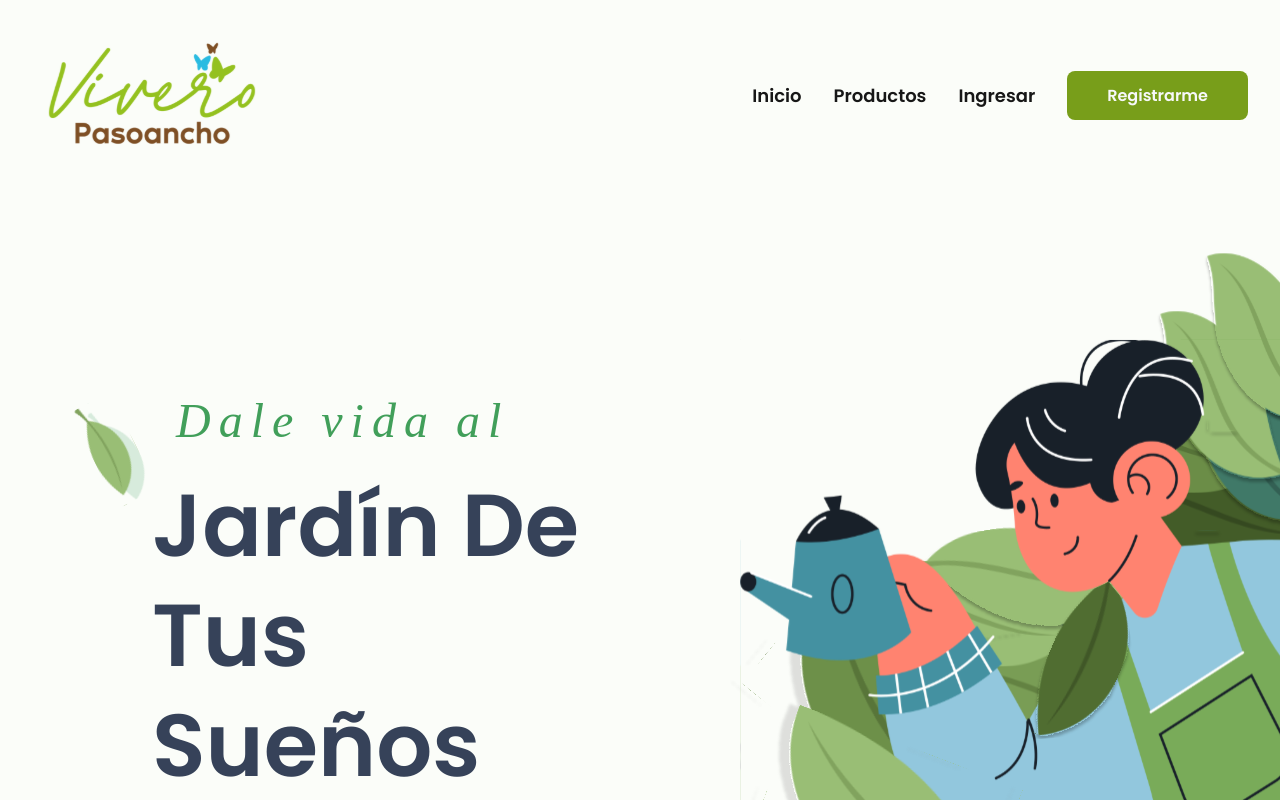
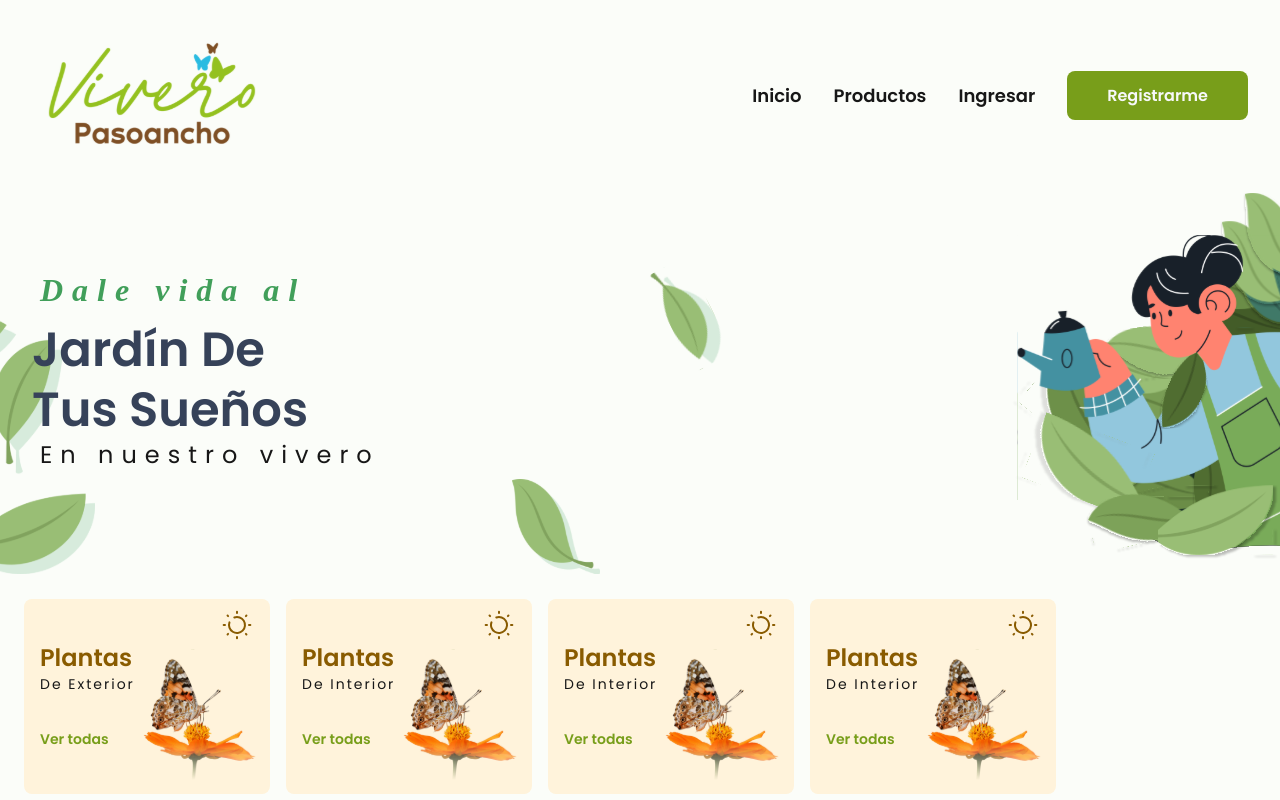
Before and after one commit to mcamilacm/gardenshop-web, a Next.js app: page / in a window 1280 px wide. Shown: the top 800 px of the page. Built offline with nearby package versions, Linux system fonts and the light colour scheme.

Commit message:
hero responsive design adjustment

```diff
--- a/src/app/Home/Hero/Hero.module.css
+++ b/src/app/Home/Hero/Hero.module.css
@@ -2,53 +2,48 @@
   display: flex;
   flex-direction: column;
   justify-content: space-between;
-    background-color: var(--color-background, #FBFDF9);
+  background-color: var(--color-background, #fbfdf9);
   position: relative;
 
-    @media (min-width: 768px) {
+  @media (min-width: 744px) {
     flex-direction: row-reverse;
     align-items: center;
-
-
   }
-
 }
-
 
 .main_image {
   display: flex;
   align-items: end;
   justify-content: end;
   position: relative;
-
 }
 
 .main_ilustration {
   width: 19.165rem;
   height: 23.89125rem;
-    @media (min-width: 768px) {
+
+  @media (min-width: 1440px) {
+    width: 393px;
+    height: 525px;
+  }
+
+  @media (min-width: 1440px) {
     width: 39.4375rem;
     height: 56.5625rem;
-
   }
-
 }
 
 .main_title {
-
   z-index: 1;
   padding-left: 2rem;
 
-    @media (min-width: 768px) {
-
-        padding-left:9.5rem;
-
-
+  @media (min-width: 1440px) {
+    padding-left: 9.5rem;
   }
 }
 
 .cursive_tittle {
-    font-family: 'Allison';
+  font-family: "Allison";
   font-style: oblique;
   font-size: 2rem; /* 32px = 2rem */
   font-weight: 600;
@@ -57,11 +52,10 @@
   text-align: left;
   text-underline-position: from-font;
   text-decoration-skip-ink: none;
-    color: #419F5A;
+  color: #419f5a;
   padding-left: 0.5rem;
 
-    @media (min-width: 768px) {
-
+  @media (min-width: 1440px) {
     font-family: Allison;
     font-size: 3rem; /* 80px convertido a rem */
     font-weight: 400;
@@ -72,7 +66,6 @@
     text-decoration-skip-ink: none;
     padding-left: 1.5rem;
   }
-
 }
 
 .main_phrase {
@@ -86,8 +79,7 @@
   color: var(--Neutral-Neutral-700, #364259);
   max-width: 291px;
 
-    @media (min-width: 768px) {
-
+  @media (min-width: 1440px) {
     font-family: Poppins;
     font-size: 5.5rem; /* 88px convertido a rem */
     font-weight: 600;
@@ -98,9 +90,7 @@
     max-width: 527px;
     width: 100%;
   }
-
 }
-
 
 .main_subtittle {
   font-family: Poppins;
@@ -112,9 +102,8 @@
   text-underline-position: from-font;
   text-decoration-skip-ink: none;
   padding-left: 0.5rem;
-    padding-bottom: 37px ;
-  @media (min-width: 768px) {
-
+  padding-bottom: 37px;
+  @media (min-width: 1440px) {
     font-family: Poppins;
     font-size: 32px;
     font-weight: 800;
@@ -124,7 +113,6 @@
     text-underline-position: from-font;
     text-decoration-skip-ink: none;
     padding-left: 1.1rem;
-
   }
 }
 .leaves_container {
@@ -143,14 +131,18 @@
   left: 5%;
   width: 5.5rem;
   height: 6rem;
-@media (min-width: 768px) {
+
+  @media (min-width: 744px) {
+    width: 88px;
+    height: 96px;
+    top: 75%;
+    left: 40%;
+  }
+  @media (min-width: 1440px) {
     width: 9.4375rem;
     height: 10.3125rem;
     top: 80%;
     left: 32.78%;
-
-
-
   }
 }
 
@@ -159,10 +151,22 @@
   top: 15%;
   left: 5%;
   transform: rotate(15deg);
-    @media (min-width: 768px) {
+  @media (min-width: 744px) {
+    position: absolute;
+
+    top: 0%;
+    left: 50%;
+  }
+  @media (min-width: 1440px) {
+    position: absolute;
+    width: 300px;
+    height: 247px;
+    top: 35%;
+    left: 45%;
+    transform: rotate(15deg);
+  }
 
 
-    }
 }
 
 .leaf_group {
@@ -171,9 +175,21 @@
   left: -0;
   width: 7.8125rem;
   height: 16rem;
-@media (min-width: 768px) {
+  @media (min-width: 744px) {
+    position: absolute;
+    bottom: 0%;
+    left: -2%;
 
 
   }
 
+  @media (min-width: 1440px) {
+    position: absolute;
+top: 20%;
+    left: -30px;
+    width: 262px;
+    height: 563px;
   }
+
+
+}
```
Also changed, not shown: public/img/watering2.png (added). Lines whose indentation alone changed are shown as unchanged.
